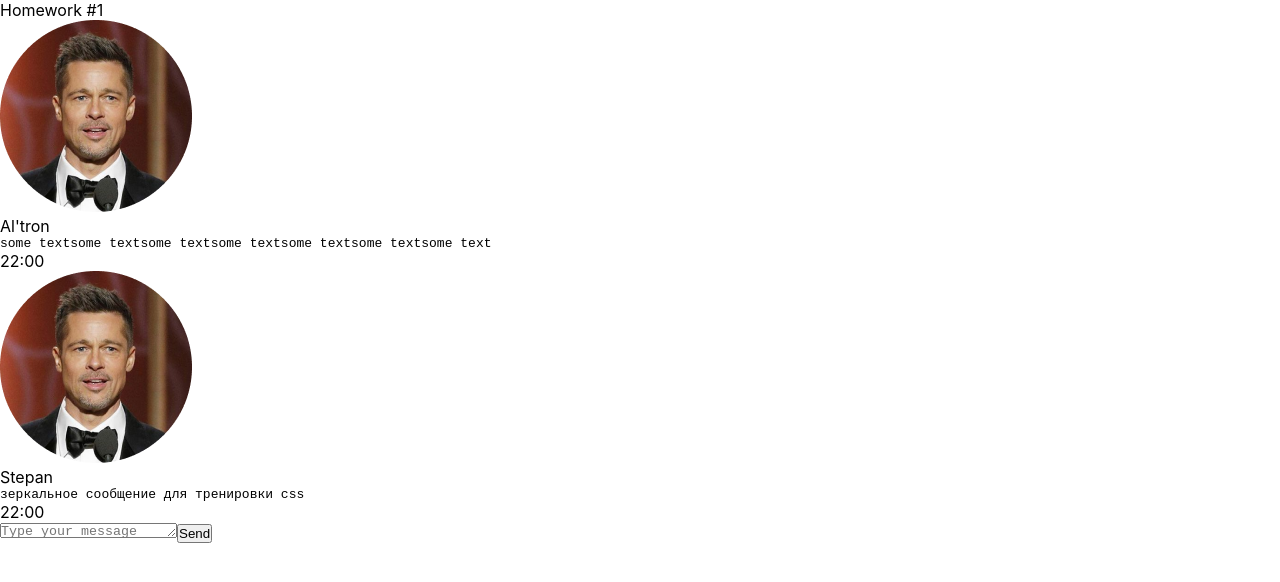
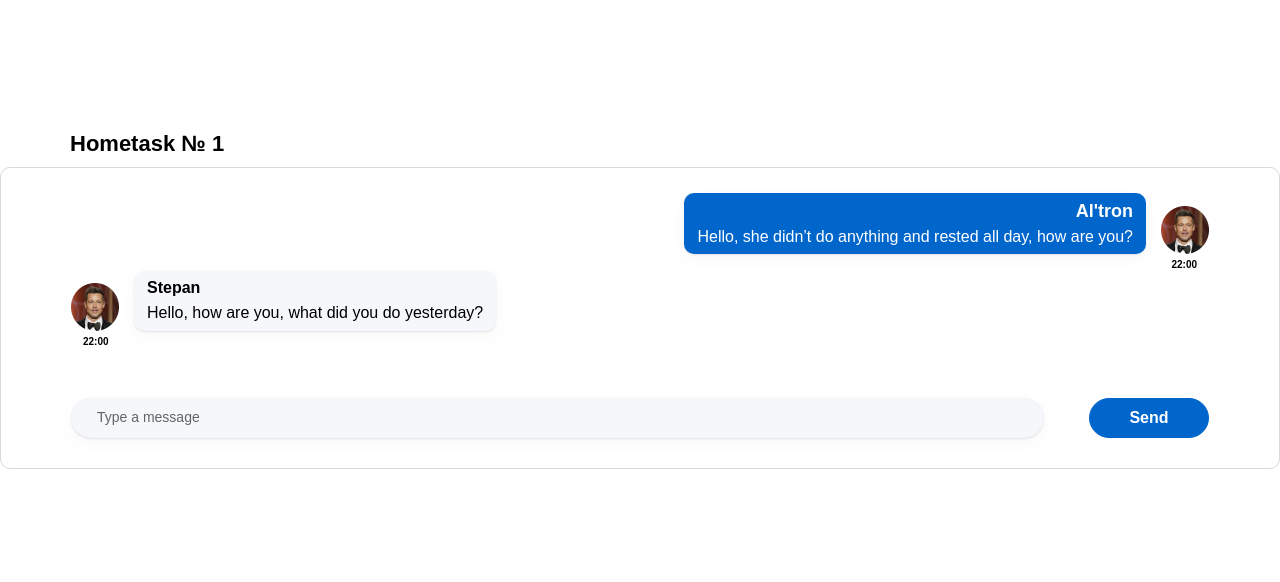
Before and after one commit to roma1524/incHomeWork, a React (Create React App) app: page /#/ in a window 1280 px wide. Shown: the top 582 px of the page. Built offline with nearby package versions, Linux system fonts and the light colour scheme.

Commit message:
hw1 - is done

```diff
--- a/src/s1-main/App.module.css
+++ b/src/s1-main/App.module.css
@@ -1,11 +1,26 @@
 .App {
     --header_height: 60px;
+    max-width: 1280px;
+    min-height: 380px;
+    margin: 0 auto;
+    padding: 130px 0 0 0;
 }
 
 .hw {
-
+    display: flex;
+    flex-direction: column;
+    padding: 25px 70px 30px 70px;
+    border: 1px solid rgb(217, 217, 217);
+    border-radius: 10px;
 }
 
 .hwTitle {
 
+    color: rgb(0, 0, 0);
+    font-family: Montserrat, sans-serif;
+    font-size: 22px;
+    font-weight: 600;
+    line-height: 27px;
+
+    padding: 0 70px 10px 70px;
 }
--- a/src/s2-homeworks/hw01/HW1.tsx
+++ b/src/s2-homeworks/hw01/HW1.tsx
@@ -34,7 +34,7 @@ export const message0: MessageType = {
         name: "Al'tron",  // можно менять
     },
     message: {
-        text: 'some textsome textsome textsome textsome textsome textsome text', // можно менять
+        text: 'Hello, she didn’t do anything and rested all day, how are you?', // можно менять
         time: '22:00', // можно менять
     },
 }
@@ -45,7 +45,7 @@ export const friendMessage0: MessageType = {
         name: 'Stepan', // можно менять
     },
     message: {
-        text: 'зеркальное сообщение для тренировки css', // можно менять
+        text: 'Hello, how are you, what did you do yesterday?', // можно менять
         time: '22:00', // можно менять
     },
 }
@@ -55,7 +55,7 @@ const HW1 = () => {
 
     return (
         <div id={'hw1'}>
-            <div className={s2.hwTitle}>Homework #1</div>
+            <div className={s2.hwTitle}>Hometask № 1</div>
             <div className={s2.hw}>
                 {/*проверка отображения (не менять)*/}
                 <div>
--- a/src/s2-homeworks/hw01/friend-message/FriendMessage.module.css
+++ b/src/s2-homeworks/hw01/friend-message/FriendMessage.module.css
@@ -1,17 +1,32 @@
 .friendMessage {
+    display: flex;
+    flex-direction: column;
+    align-items: flex-start;
 
+    width: 100%;
 }
 
 .friendImageAndText {
-
+    display: flex;
+    align-items: flex-end;
+    gap: 15px;
 }
 
 .friendImageAndText img {
-
+    width: 48px;
+    height: 48px;
 }
 
 .friendText {
+    display: flex;
+    flex-direction: column;
+    align-items: flex-start;
+    min-height: 60px;
 
+    padding: 7px 13px 7px 13px;
+    border-radius: 10px;
+    background: rgb(245, 247, 251);
+    box-shadow: 0px 1px 2px 0px rgba(29, 33, 38, 0.1),0px 5px 20px 0px rgba(29, 33, 38, 0.03);
 }
 
 .friendText:after {
@@ -19,13 +34,28 @@
 }
 
 .friendName {
-
+    color: rgb(0, 0, 0);
+    font-family: Montserrat, sans-serif;
+    font-size: 16px;
+    font-weight: 600;
+    line-height: 20px;
+    margin-bottom: 5px;
 }
 
 .friendMessageText {
-
+    color: rgb(0, 0, 0);
+    font-family: Montserrat, sans-serif;
+    font-size: 16px;
+    font-weight: 400;
+    line-height: 20px;
 }
 
 .friendTime {
-
+    font-family: Montserrat, sans-serif;
+    color: rgb(0, 0, 0);
+    font-size: 10px;
+    font-weight: 600;
+    line-height: 12px;
+    padding-top: 5px;
+    padding-left: 12px;
 }
--- a/src/s2-homeworks/hw01/message-sender/MessageSender.module.css
+++ b/src/s2-homeworks/hw01/message-sender/MessageSender.module.css
@@ -1,18 +1,53 @@
 .sendForm {
+    display: flex;
+    justify-content: center;
+    align-items: center;
 
+    margin-top: 50px;
 }
 
 .textarea {
+    width: 100%;
+    min-height: 40px;
+    resize: none;
+    padding: 10px 25px 7px 25px;
+
+    border-radius: 20px;
+    border: 1px solid rgb(242, 245, 250);
+    box-shadow: 0px 1px 2px 0px rgba(29, 33, 38, 0.1), 0px 5px 20px 0px rgba(29, 33, 38, 0.03);
+    background: rgb(245, 247, 251);
+}
+
+.textarea::placeholder {
+    color: rgba(0, 0, 0, 0.6);
+    font-family: Montserrat, sans-serif;
+    font-size: 14px;
+    font-weight: 400;
+    line-height: 17px;
 
 }
 
 .button {
+    min-width: 120px;
+    height: 40px;
+    border-radius: 20px;
+    background: rgb(0, 102, 204);
+    border: 1px solid rgb(0, 102, 204);
+    margin-left: 45px;
 
+    color: rgb(255, 255, 255);
+    font-family: Montserrat, sans-serif;
+    font-size: 16px;
+    font-weight: 600;
+    line-height: 20px;
 }
 
 .button:hover {
+    cursor: pointer;
+    color: rgb(0, 0, 0);
+    background-color: rgb(242, 245, 250);
+}
 
-}
 .button:active {
 
 }
--- a/src/s2-homeworks/hw01/message-sender/MessageSender.tsx
+++ b/src/s2-homeworks/hw01/message-sender/MessageSender.tsx
@@ -52,7 +52,7 @@ const MessageSender = (props: any) => {
                     ref={textareaRef}
 
                     title={'Shift+Enter for send'}
-                    placeholder={'Type your message'}
+                    placeholder={'Type a message'}
                     value={text}
 
                     onChange={onChange}
--- a/src/s2-homeworks/hw01/message/Message.module.css
+++ b/src/s2-homeworks/hw01/message/Message.module.css
@@ -1,17 +1,34 @@
 .message {
+    display: flex;
+    flex-direction: column;
+    align-items: flex-end;
 
+    width: 100%;
 }
 
 .imageAndText {
 
+    flex-direction: row-reverse;
+    display: flex;
+    align-items: flex-end;
+    gap: 15px;
 }
 
 .imageAndText img {
-
+    width: 48px;
+    height: 48px;
 }
 
 .text {
+    display: flex;
+    flex-direction: column;
+    align-items: flex-end;
+    min-height: 60px;
 
+    padding: 7px 13px 7px 13px;
+    border-radius: 10px;
+    background: rgb(0, 102, 204);
+    box-shadow: 0px 1px 2px 0px rgba(29, 33, 38, 0.1),0px 5px 20px 0px rgba(29, 33, 38, 0.03);
 }
 
 .text:after {
@@ -19,13 +36,28 @@
 }
 
 .name {
-
+    color: rgb(255, 255, 255);
+    font-family: Montserrat, sans-serif;
+    font-size: 18px;
+    font-weight: 600;
+    line-height: 22px;
+    margin-bottom: 5px;
 }
 
 .messageText {
-
+    color: rgb(255, 255, 255);
+    font-family: Montserrat, sans-serif;
+    font-size: 16px;
+    font-weight: 400;
+    line-height: 20px;
 }
 
 .time {
-
+    font-family: Montserrat, sans-serif;
+    color: rgb(0, 0, 0);
+    font-size: 10px;
+    font-weight: 600;
+    line-height: 12px;
+    padding-top: 5px;
+    padding-right: 12px;
 }
```
